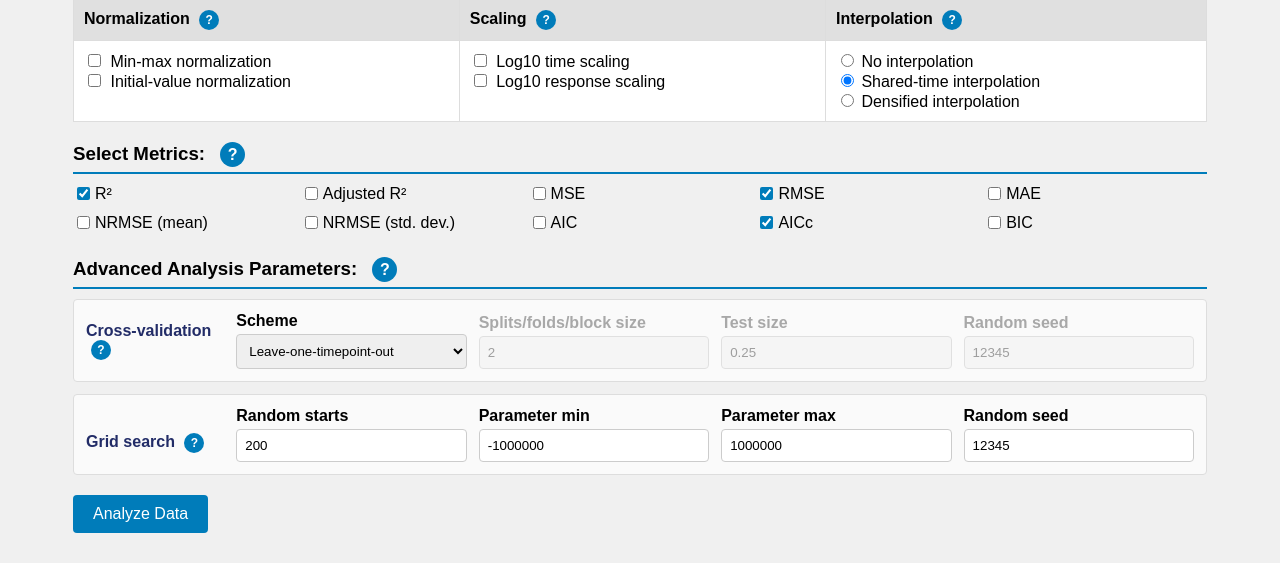
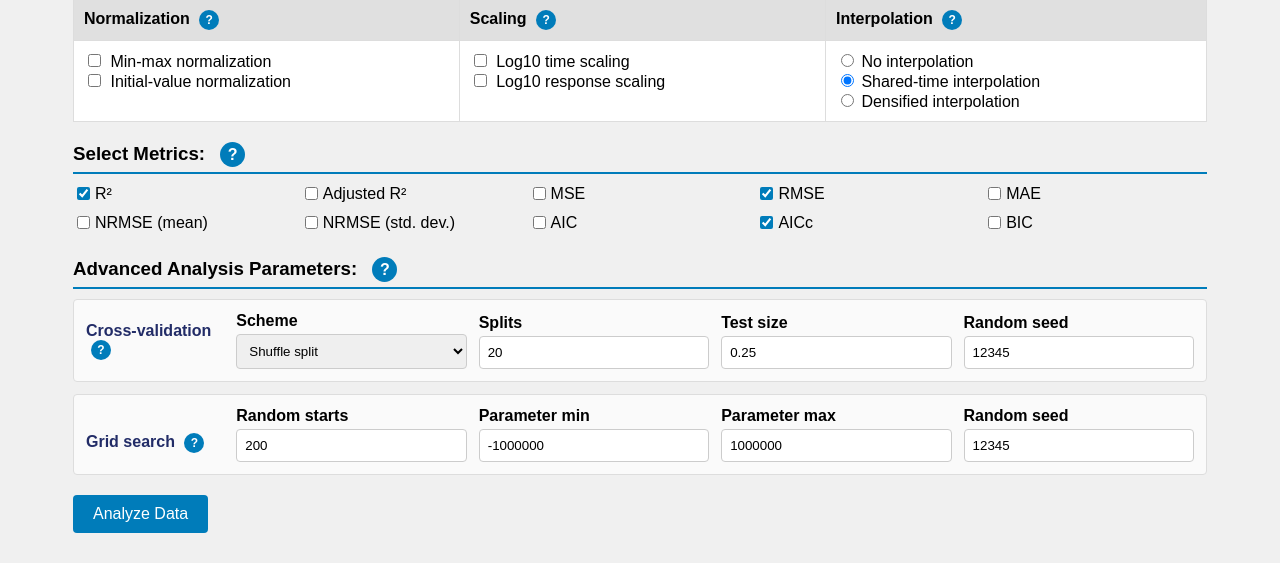
Before and after one commit to robert-m-elder/ivivc-tool, a Flask app: page / in a window 1280 px wide. Shown: the part 1206-1769 px from the top of the page. Run offline with Flask 2, Linux system fonts and the light colour scheme.

Commit message:
removing K-fold

```diff
--- a/app.py
+++ b/app.py
@@ -76,8 +76,8 @@ def parse_analysis_config():
     grid_cores_raw = request.form.get('grid_search_num_cores', '')
 
     return {
-        'cv_scheme': request.form.get('cv_scheme', 'leave_one_timepoint_out'),
-        'cv_n_splits': _form_int('cv_n_splits', 2),
+        'cv_scheme': request.form.get('cv_scheme', 'shuffle_split'),
+        'cv_n_splits': _form_int('cv_n_splits', 20),
         'cv_test_size': _form_float('cv_test_size', 0.25),
         'cv_random_state': _form_int('cv_random_state', 12345),
         'grid_search_num_points': _form_int('grid_search_num_points', default_grid_points),
--- a/cli.py
+++ b/cli.py
@@ -228,7 +228,7 @@ def main():
     parser.add_argument("--scaling", dest="scalings", action="append", choices=sorted(preprocessing_options["scaling"]), default=[])
     parser.add_argument("--normalization", dest="normalizations", action="append", choices=sorted(preprocessing_options["normalization"]), default=[])
 
-    parser.add_argument("--cv-scheme", choices=["shuffle_split", "kfold", "leave_one_out", "none"], default="shuffle_split")
+    parser.add_argument("--cv-scheme", choices=["shuffle_split", "leave_one_timepoint_out", "leave_one_out", "leave_contiguous_block_out", "none"], default="shuffle_split")
     parser.add_argument("--cv-n-splits", type=int, default=20)
     parser.add_argument("--cv-test-size", type=float, default=0.25)
     parser.add_argument("--cv-random-state", type=int, default=12345)
--- a/static/css/styles.css
+++ b/static/css/styles.css
@@ -436,6 +436,22 @@ input[type="checkbox"] {
 
 input[type="checkbox"]:hover {
     accent-color: #222c67;
+}
+
+input[type="checkbox"]:disabled {
+    accent-color: #8a8a8a;
+    cursor: not-allowed;
+    opacity: 0.75;
+}
+
+.model-option-label.checkbox-disabled {
+    color: #666;
+    opacity: 0.55;
+    cursor: not-allowed;
+}
+
+.model-option-label.checkbox-disabled input[type="checkbox"] {
+    cursor: not-allowed;
 }
 
 /*.checkbox-item span {
--- a/static/js/index.js
+++ b/static/js/index.js
@@ -117,6 +117,7 @@ $('input[name="approaches"]').change(function() {
     $('input[name="models"]').each(function() {
         if ($(this).val().startsWith(approach + ':')) {
             $(this).prop('disabled', !isChecked);
+            $(this).closest('label').toggleClass('checkbox-disabled', !isChecked);
             if (!isChecked) {
                 $(this).prop('checked', false);
             }
@@ -133,7 +134,7 @@ $('#upload-form').on('submit', function(e) {
 });
 
 
-function updateCrossValidationSettingState() {
+function updateCrossValidationSettingState(resetValues = false) {
     const scheme = $('#cv_scheme').val();
     const controls = {
         nSplits: $('#cv_n_splits'),
@@ -147,16 +148,25 @@ function updateCrossValidationSettingState() {
         field.closest('.advanced-field').toggleClass('advanced-field-disabled', !enabled);
     }
 
-    const usesSplitsField = scheme === 'shuffle_split' || scheme === 'kfold' || scheme === 'leave_contiguous_block_out';
+    if (resetValues) {
+        if (scheme === 'shuffle_split') {
+            controls.nSplits.val('20');
+            controls.testSize.val('0.25');
+        } else if (scheme === 'leave_contiguous_block_out') {
+            controls.nSplits.val('3');
+            controls.testSize.val('0.25');
+        }
+    }
+
+    const usesSplitsField = scheme === 'shuffle_split' || scheme === 'leave_contiguous_block_out';
     const usesTestSize = scheme === 'shuffle_split';
     const usesRandomState = scheme === 'shuffle_split';
 
     const splitLabels = {
         'shuffle_split': 'Splits',
-        'kfold': 'Folds',
         'leave_contiguous_block_out': 'Block size'
     };
-    controls.nSplitsLabel.text(splitLabels[scheme] || 'Splits/folds/block size');
+    controls.nSplitsLabel.text(splitLabels[scheme] || 'Splits/block size');
 
     setFieldState(controls.nSplits, usesSplitsField);
     setFieldState(controls.testSize, usesTestSize);
@@ -166,7 +176,7 @@ function updateCrossValidationSettingState() {
 // Modal functionality
 $(document).ready(function() {
     updateCrossValidationSettingState();
-    $('#cv_scheme').on('change', updateCrossValidationSettingState);
+    $('#cv_scheme').on('change', function() { updateCrossValidationSettingState(true); });
 
     // Modal content mapping
     const modalContent = {
--- a/templates/index.html
+++ b/templates/index.html
@@ -115,7 +115,7 @@
                     {% for approach_id, approach in approaches.items() %}
                     <td>
                         {% for model_name in approach.models %}
-                        <label>
+                        <label class="model-option-label">
                             <input type="checkbox" name="models" value="{{ approach_id }}:{{ model_name }}" checked>
                             {{ models[model_name].display_name }}
 </label><br>
@@ -213,16 +213,15 @@
                 <div class="advanced-field">
                     <label for="cv_scheme">Scheme</label>
                     <select name="cv_scheme" id="cv_scheme">
-                        <option value="leave_one_timepoint_out" selected>Leave-one-timepoint-out</option>
+                        <option value="shuffle_split" selected>Shuffle split</option>
+                        <option value="leave_one_timepoint_out">Leave-one-timepoint-out</option>
                         <option value="leave_contiguous_block_out">Leave-contiguous-block-out</option>
-                        <option value="shuffle_split">Shuffle split</option>
-                        <option value="kfold">K-fold</option>
                         <option value="none">None</option>
                     </select>
                 </div>
                 <div class="advanced-field">
-                    <label for="cv_n_splits" id="cv_n_splits_label">Splits/folds/block size</label>
-                    <input type="number" name="cv_n_splits" id="cv_n_splits" value="2" min="2">
+                    <label for="cv_n_splits" id="cv_n_splits_label">Splits/block size</label>
+                    <input type="number" name="cv_n_splits" id="cv_n_splits" value="20" min="2">
                 </div>
                 <div class="advanced-field">
                     <label for="cv_test_size">Test size</label>
--- a/utilities/descriptions.py
+++ b/utilities/descriptions.py
@@ -145,7 +145,7 @@ def format_analysis_config_rows(config):
     scheme. Grid-search settings are always shown because they control
     parametric model initialization.
     """
-    scheme = config.get('cv_scheme', 'leave_one_timepoint_out')
+    scheme = config.get('cv_scheme', 'shuffle_split')
     rows = []
 
     def add_section(label):
@@ -170,7 +170,7 @@ def format_analysis_config_rows(config):
         add_setting('cv_n_splits')
         add_setting('cv_test_size')
         add_setting('cv_random_state')
-    elif scheme in ('kfold', 'leave_contiguous_block_out'):
+    elif scheme == 'leave_contiguous_block_out':
         add_setting('cv_n_splits')
 
     add_section('Grid-search settings')
```
Also changed, not shown: utilities/descriptions.yaml (+13 -17 lines), utilities/evaluation.py (+2 -7 lines), 2 other files.
